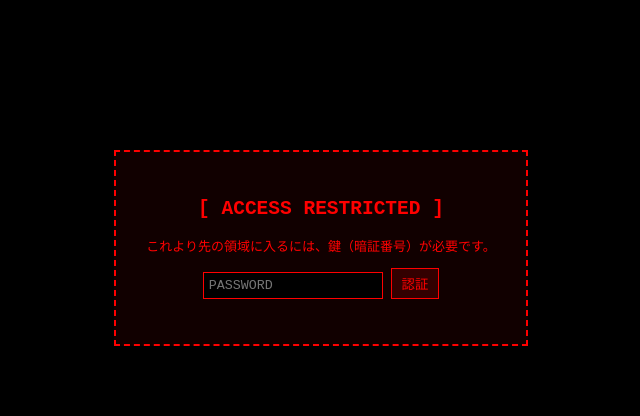
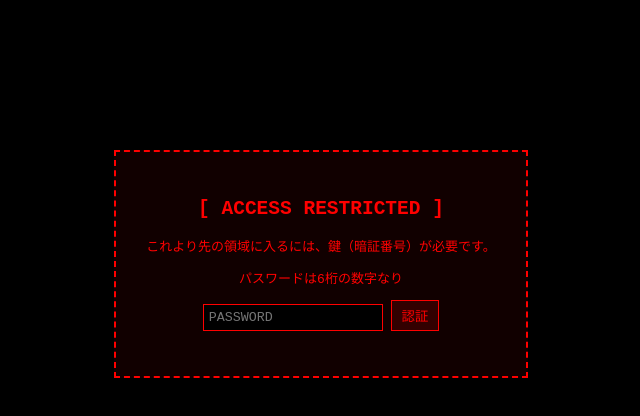
Before and after one commit to neosai-web/backyard, a plain HTML site: page login.html in a window 1280 px wide. Shown: the whole page, without its empty margins (319-959 px from the left). Drawn offline with Linux system fonts and the light colour scheme.

Commit message:
Update login.html

```diff
--- a/login.html
+++ b/login.html
@@ -43,6 +43,7 @@
     <div class="box">
         <h2>[ ACCESS RESTRICTED ]</h2>
         <p>これより先の領域に入るには、鍵（暗証番号）が必要です。</p>
+        <p>パスワードは6桁の数字なり</p>
 
         <!-- パスワード入力フォーム -->
         <input type="password" id="passInput" placeholder="PASSWORD">
```
